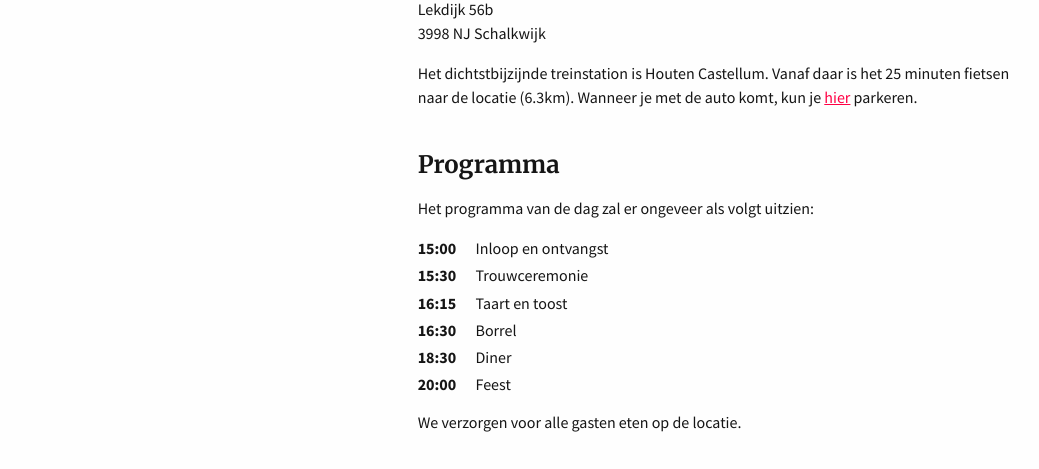
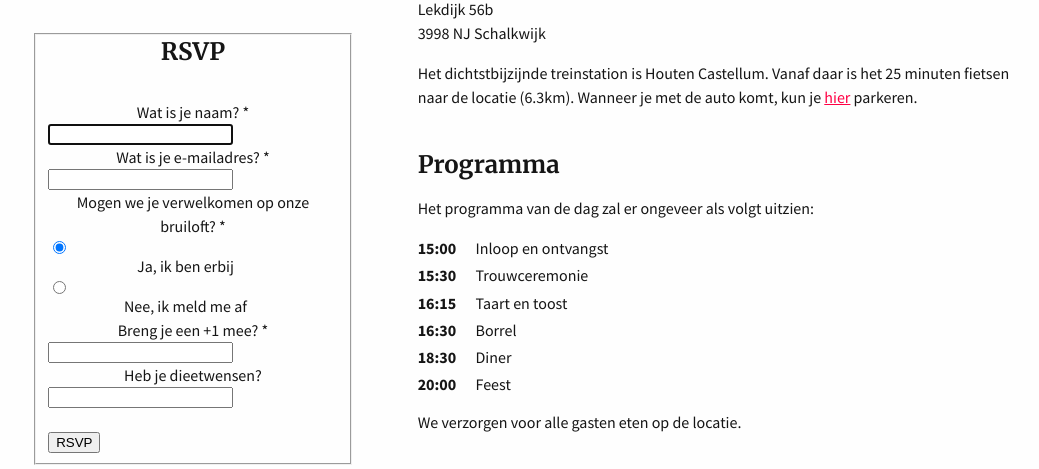
Before and after one commit to RCdeWit/dewitliezenga.nl, a plain HTML site: page index.html in a window 1280 px wide. Shown: the part 451-920 px from the top of the page, without its empty margins (72-1111 px from the left). Drawn offline with Linux system fonts and the light colour scheme.

Commit message:
Add RSVP form MVP

```diff
--- a/css/style.css
+++ b/css/style.css
@@ -103,3 +103,19 @@ a:hover, a:visited  {
 		flex: 0 0 600px;
 	}
 }
+
+.form-container {
+	line-height: 1.5rem;
+}
+
+.form-container label {
+	display: block;
+}
+
+.form-container .row label {
+	display: block;
+}
+
+.form-container .row input {
+	display: block;
+}
--- a/index.html
+++ b/index.html
@@ -24,8 +24,69 @@
 	<body>
 		<div class="container">
 			<div class="column" id="left">
-				<img class="couple-picture" src="images/almaenrob.jpg" alt="Photo of Alma en Rob"></img>
-				<h1>Alma & Rob</h1>
+				<div class="entry">
+					<img class="couple-picture" src="images/almaenrob.jpg" alt="Photo of Alma en Rob"></img>
+					<h1>Alma & Rob</h1>
+				</div>
+<div class="form-container">
+        <form class="" target="_self" enctype="multipart/form-data" action="https://formkeep.com/f/ac473c109218" accept-charset="UTF-8" method="post">
+          <fieldset>
+            <center><h2>RSVP</h2></center>
+            <br>
+			<div class="row">
+              	<div class="form-group col-xs-12" id="Wat_is_je_naam___div">
+					<label title="required" for="Wat_is_je_naam_">Wat is je naam? *</label>
+					<input type="text" name="Wat is je naam?" id="Wat_is_je_naam_" required="required" autofocus="autofocus" class="form-control" />
+				</div>
+			</div>
+              <div class="row">
+              <div class="form-group col-xs-12" id="Wat_is_je_e-mailadres___div">
+              <label title="required" for="Wat_is_je_e-mailadres_">Wat is je e-mailadres? *</label>
+              <input type="email" name="Wat is je e-mailadres?" id="Wat_is_je_e-mailadres_" required="required" class="form-control" />
+          </div>
+          </div>
+              <div class="row">
+              <div class="form-group form-check col-xs-12" id="Mogen_we_je_verwelkomen_op_onze_bruiloft___div">
+              <label for="Mogen_we_je_verwelkomen_op_onze_bruiloft_">Mogen we je verwelkomen op onze bruiloft? *</label>
+               <div>
+                <label class="form-check-label" style="margin-right: 15px;" for="Mogen_we_je_verwelkomen_op_onze_bruiloft__Ja__ik_ben_erbij">
+                    <input type="radio" name="Mogen we je verwelkomen op onze bruiloft?" id="Mogen_we_je_verwelkomen_op_onze_bruiloft__Ja__ik_ben_erbij" value="Ja, ik ben erbij" required="required" class="form-check-input" checked="checked" />
+                    Ja, ik ben erbij
+</label>
+                <label class="form-check-label" style="margin-right: 15px;" for="Mogen_we_je_verwelkomen_op_onze_bruiloft__Nee__ik_meld_me_af">
+                    <input type="radio" name="Mogen we je verwelkomen op onze bruiloft?" id="Mogen_we_je_verwelkomen_op_onze_bruiloft__Nee__ik_meld_me_af" value="Nee, ik meld me af" required="required" class="form-check-input" />
+                    Nee, ik meld me af
+</label>
+               </div>
+          </div>
+          </div>
+              <div class="row">
+              <div class="form-group col-xs-12" id="Breng_je_een__1_mee___div">
+              <label title="required" for="Breng_je_een__1_mee_">Breng je een +1 mee? *</label>
+              <input type="text" name="Breng je een +1 mee?" id="Breng_je_een__1_mee_" required="required" class="form-control" />
+          </div>
+          </div>
+              <div class="row">
+              <div class="form-group col-xs-12" id="Heb_je_dieetwensen___div">
+              <label for="Heb_je_dieetwensen_">Heb je dieetwensen?</label>
+              <input type="text" name="Heb je dieetwensen?" id="Heb_je_dieetwensen_" class="form-control" />
+          </div>
+          </div>
+          <br>
+          <div style="opacity:0;position:absolute;top:0;left:-5000px;height:0;width:0">
+            <label for="subscribe_ac473c109218_45154"></label>
+            <input name="subscribe_ac473c109218_45154" value="" tabindex="-1" autocomplete="off"
+                   type="email" id="email_subscribe_ac473c109218_45154" placeholder="Your email here">
+          </div>
+          <input type="hidden" name="g-recaptcha-response" id="g-recaptcha-response" value="" autocomplete="off" />
+          <div class="row">
+            <div class="col-xs-12">
+              <input type="submit" value="RSVP" class="btn btn-block btn-primary" data-disable-with="RSVP" />
+            </div>
+          </div>
+        </fieldset>
+</form>
+  </div>
 			</div>
 			<div class="column" id="right">
 				<div class="entry">
```
